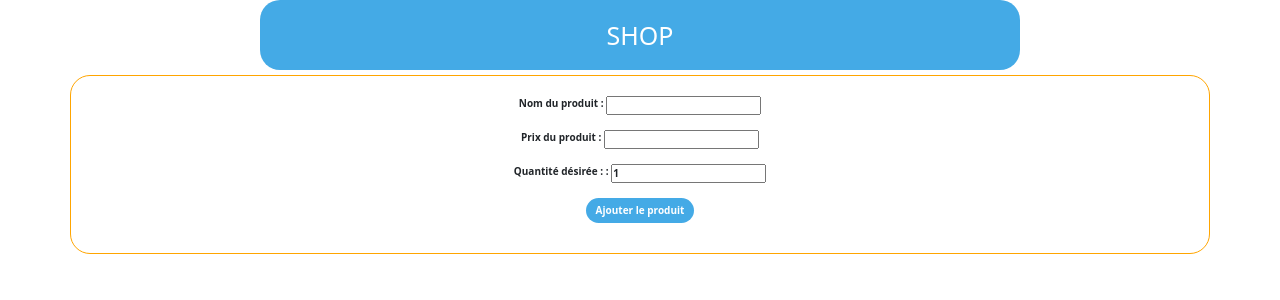
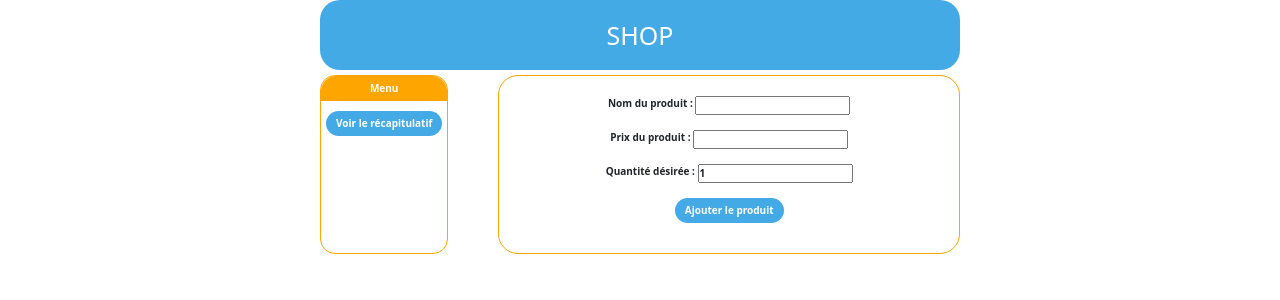
Before and after one commit to Skyflexx/Appli, a PHP site: page / in a window 1280 px wide. Shown: the top 300 px of the page. Run offline with PHP 8.4, Linux system fonts and the light colour scheme.

Commit message:
Add some css

```diff
--- a/index.php
+++ b/index.php
@@ -17,6 +17,18 @@
     <h1>SHOP</h1>
 </header>
 
+<section>
+
+    <nav>
+        <p id="menu"> Menu </p>
+
+        <form action ="traitement.php" method="post">
+            <p>
+                <input class ="btn_submit" type="submit" name="recap" value="Voir le récapitulatif">
+            </p>
+        </form>
+    </nav>
+
     <div class="container">
 
         <form action ="traitement.php" method="post">
@@ -34,7 +46,7 @@
             </p>
             <p>
                 <label>
-                Quantité désirée : :
+                    Quantité désirée :
                     <input type="number" name="qtt" value="1">
                 </label>
             </p>
@@ -43,6 +55,7 @@
             </p>
         </form>
     </div>
+</section>
 
 
 <script src="https://cdn.jsdelivr.net/npm/bootstrap@5.2.3/dist/js/bootstrap.bundle.min.js"></script>
--- a/style.css
+++ b/style.css
@@ -6,7 +6,7 @@
 }
 
 header{
-    width : 95vh;
+    width : 80vh;
     background-color: rgba(12, 145, 223, 0.767);
     text-align: center;
     margin : auto auto;
@@ -24,6 +24,24 @@ h1{
     border : 1px solid orange;
     border-radius: 20px;
     text-align: center;
+    margin : auto auto;
+}
+
+nav{
+    padding : 0;
+    border : 1px solid orange;
+    border-radius: 15px;
+    text-align: center;
+    margin-right: 50px;
+}
+
+#menu{
+    background-color: orange;
+    border-top-left-radius: 15px;
+    border-top-right-radius: 15px;
+    padding : 5px 10px;
+    color : white;
+    font-weight: bold;
 }
 
 .btn_submit{
@@ -32,6 +50,14 @@ h1{
     background-color: rgba(12, 145, 223, 0.767);
     border-radius: 15px;
     padding : 5px 10px;
+    margin : 0 5px;
     color : white;
     font-weight: bold;
 }
+
+section{
+    width : 80vh;
+    display : flex;
+    flex-direction: row;
+    margin : auto;
+}
```
Also changed, not shown: recap.php (+8 -4 lines), traitement.php (+18 -0 lines). Lines whose indentation alone changed are shown as unchanged.
